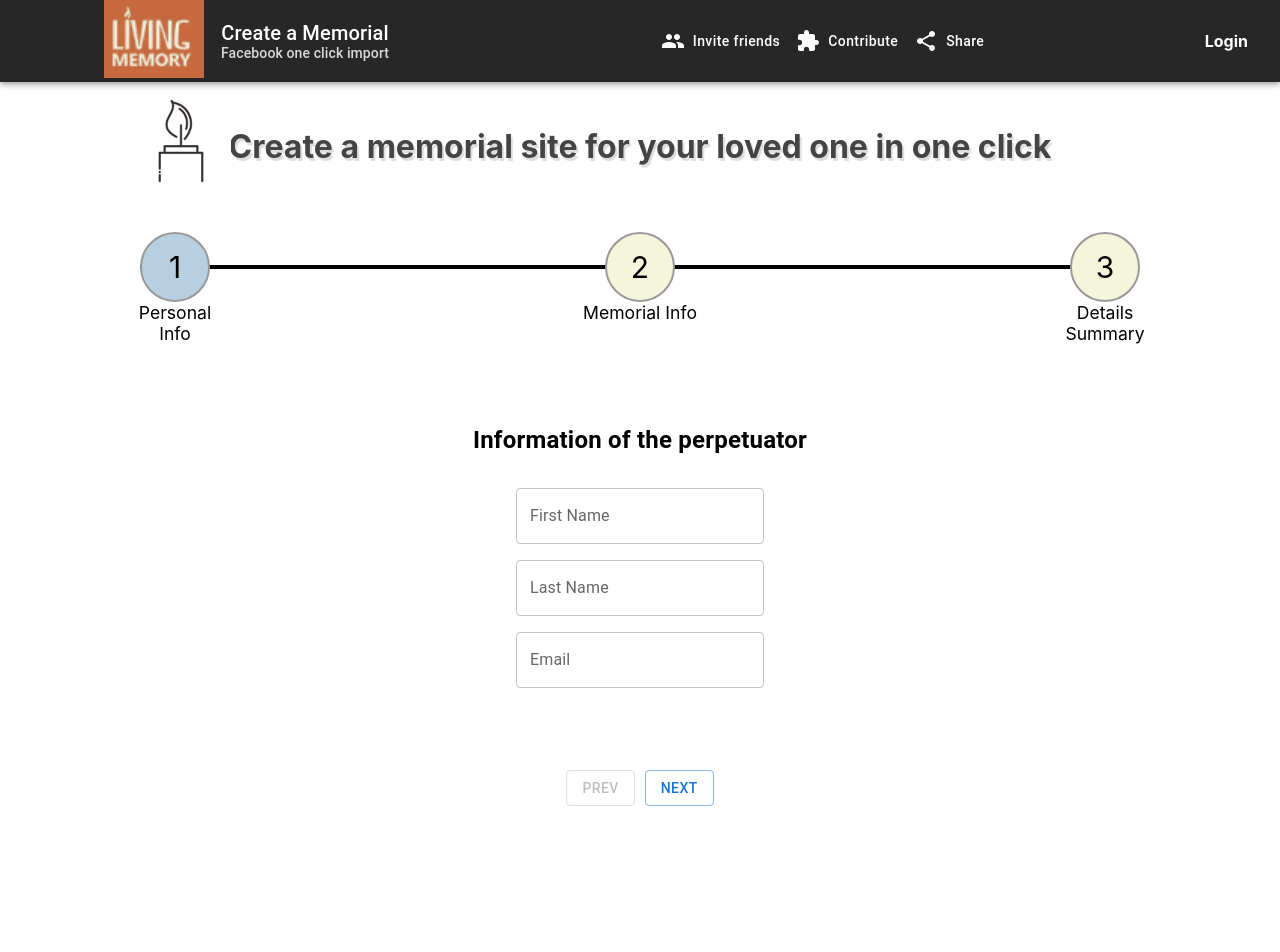
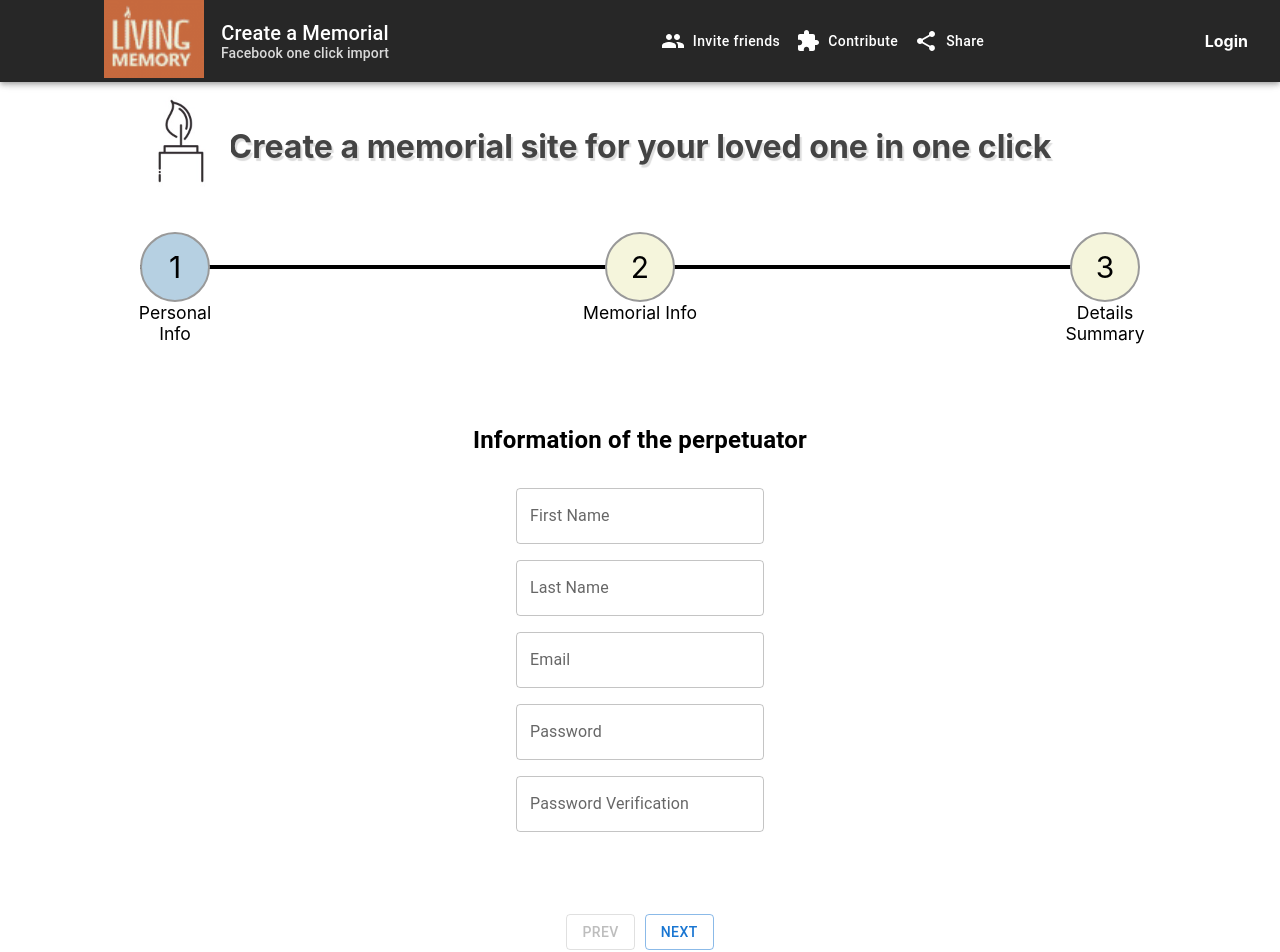
Before and after one commit to yehudagoldner/living-memory, a React (Create React App) app: page / in a window 1280 px wide. Shown: the top 952 px of the page. Before the commit the page ends 888 px from the top, so only its background shows below. Built offline with nearby package versions, Linux system fonts and the light colour scheme.

Commit message:
adding password

```diff
--- a/src/components/Wizard/PersonalInfo.js
+++ b/src/components/Wizard/PersonalInfo.js
@@ -88,6 +88,54 @@ const PersonalInfo = ({
             ) : (
               ""
             )}
+
+            <TextField
+              sx={{ mt: "16px" }}
+              id="outlined-basic"
+              label="Password"
+              type="password"
+              variant="outlined"
+              value={formData.password}
+              onChange={(e) =>
+                setFormData({ ...formData, password: e.target.value })
+              }
+            />
+            {!formData.password && checkLevelOneForm ? (
+              <Typography
+                className="personal-info-firstname-validation"
+                sx={{ color: "red" }}
+              >
+                This is a required field
+              </Typography>
+            ) : (
+              ""
+            )}
+            <TextField
+              sx={{ mt: "16px" }}
+              id="outlined-basic"
+              label="Password Verification"
+              type="password"
+              variant="outlined"
+              value={formData.passwordVerification}
+              onChange={(e) =>
+                setFormData({
+                  ...formData,
+                  passwordVerification: e.target.value,
+                })
+              }
+            />
+            {!formData.passwordVerification &&
+            formData.passwordVerification !== formData.password &&
+            checkLevelOneForm ? (
+              <Typography
+                className="personal-info-firstname-validation"
+                sx={{ color: "red" }}
+              >
+                Password verification and password must be identical
+              </Typography>
+            ) : (
+              ""
+            )}
           </div>
         </Box>
         <NextButton
--- a/src/components/Wizard/Wizard.css
+++ b/src/components/Wizard/Wizard.css
@@ -1,7 +1,9 @@
 * {
   box-sizing: border-box;
 }
-
+.MuiInputBase-input::placeholder{
+  text-transform: capitalize !important;
+}
 .form {
   width: 1000px;
   margin: auto;
@@ -225,6 +227,9 @@
   align-items: center;
   flex-direction: column;
 }
+.field {
+  margin:0.3em;
+}
 
 .summary-container {
   max-width: 1000px;
--- a/src/components/Wizard/Wizard.js
+++ b/src/components/Wizard/Wizard.js
@@ -19,9 +19,11 @@ const Form = () => {
   const [formData, setFormData] = useState({
     facebookUserName: "",
     facebookEmail: "",
-    firstName: "",
-    lastName: "",
+    first_name: "",
+    last_name: "",
     email: "",
+    password: "",
+    passwordVerification: "",
     about: "",
     birthDate: "",
     passingDate: "",
```
